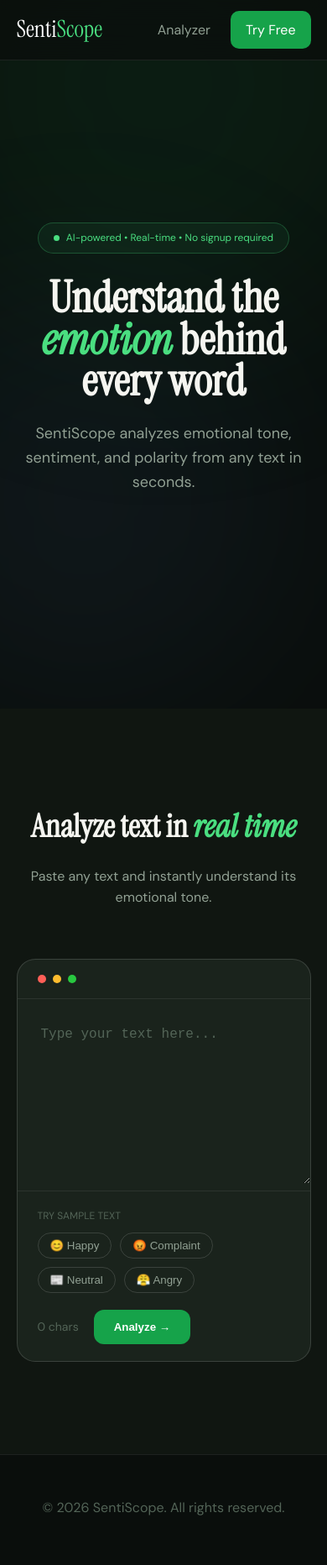
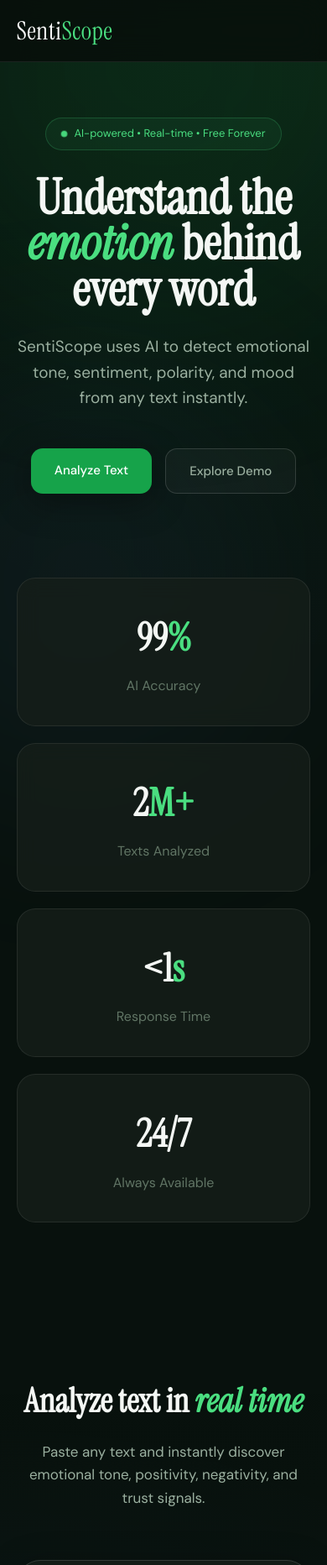
Before and after one commit to Satendra1030/Senti-Scope, a website: page Frontend/index.html in a window 390 px wide. Shown: the top 1864 px of the page at 84% size. Drawn offline with Linux system fonts and the light colour scheme.

```diff
--- a/Frontend/index.html
+++ b/Frontend/index.html
@@ -16,16 +16,16 @@
 
   <style>
     :root {
-      --bg: #0a0e0c;
-      --bg2: #101611;
-      --card: #1a231c;
+      --bg: #08110d;
+      --bg2: #0f1712;
+      --card: rgba(22, 30, 25, 0.9);
 
-      --border: rgba(255, 255, 255, .08);
-      --border2: rgba(255, 255, 255, .14);
+      --border: rgba(255, 255, 255, 0.08);
+      --border2: rgba(255, 255, 255, 0.14);
 
-      --text: #f5f5f0;
-      --text2: #91a093;
-      --text3: #536457;
+      --text: #f4f7f4;
+      --text2: #9bb0a0;
+      --text3: #617565;
 
       --green: #4ade80;
       --green2: #22c55e;
@@ -36,6 +36,9 @@
       --blue: #60a5fa;
       --purple: #a78bfa;
       --pink: #f472b6;
+
+      --shadow:
+        0 10px 40px rgba(0, 0, 0, .35);
     }
 
     * {
@@ -44,8 +47,20 @@
       box-sizing: border-box;
     }
 
+    html {
+      scroll-behavior: smooth;
+    }
+
     body {
-      background: var(--bg);
+      background:
+        radial-gradient(circle at top right,
+          rgba(34, 197, 94, .08),
+          transparent 30%),
+        radial-gradient(circle at bottom left,
+          rgba(96, 165, 250, .08),
+          transparent 35%),
+        var(--bg);
+
       color: var(--text);
       font-family: "DM Sans", sans-serif;
       overflow-x: hidden;
@@ -64,7 +79,7 @@
       width: 600px;
       height: 600px;
       background: rgba(34, 197, 94, .08);
-      top: -200px;
+      top: -220px;
       right: -100px;
     }
 
@@ -73,7 +88,7 @@
       height: 500px;
       background: rgba(96, 165, 250, .06);
       left: -150px;
-      bottom: 0;
+      bottom: -100px;
     }
 
     section {
@@ -83,9 +98,11 @@
     }
 
     .container {
-      width: min(1100px, 100%);
+      width: min(1150px, 100%);
       margin: auto;
     }
+
+    /* NAVBAR */
 
     nav {
       position: fixed;
@@ -94,15 +111,15 @@
       right: 0;
       z-index: 1000;
 
-      height: 72px;
+      height: 74px;
       padding: 0 5vw;
 
       display: flex;
       align-items: center;
       justify-content: space-between;
 
-      backdrop-filter: blur(16px);
-      background: rgba(10, 14, 12, .7);
+      backdrop-filter: blur(18px);
+      background: rgba(7, 11, 9, .72);
 
       border-bottom: 1px solid var(--border);
     }
@@ -111,7 +128,8 @@
       color: white;
       text-decoration: none;
       font-family: "Instrument Serif", serif;
-      font-size: 28px;
+      font-size: 30px;
+      letter-spacing: .5px;
     }
 
     .nav-logo em {
@@ -121,14 +139,15 @@
 
     .nav-links {
       display: flex;
-      gap: 24px;
+      gap: 22px;
       align-items: center;
     }
 
     .nav-links a {
       text-decoration: none;
       color: var(--text2);
-      transition: .2s;
+      transition: .25s;
+      font-size: 15px;
     }
 
     .nav-links a:hover {
@@ -140,14 +159,21 @@
       color: white !important;
       padding: 10px 18px;
       border-radius: 10px;
+      font-weight: 500;
     }
+
+    .nav-btn:hover {
+      background: var(--green2);
+    }
+
+    /* HERO */
 
     .hero {
       min-height: 100vh;
       display: flex;
       align-items: center;
       text-align: center;
-      padding-top: 120px;
+      padding-top: 140px;
     }
 
     .badge {
@@ -158,13 +184,13 @@
       padding: 8px 18px;
 
       border-radius: 999px;
-      border: 1px solid rgba(74, 222, 128, .25);
+      border: 1px solid rgba(74, 222, 128, .2);
 
       background: rgba(74, 222, 128, .06);
       color: var(--green);
 
-      font-size: 12px;
-      margin-bottom: 28px;
+      font-size: 13px;
+      margin-bottom: 30px;
     }
 
     .badge span {
@@ -172,13 +198,31 @@
       height: 7px;
       border-radius: 50%;
       background: var(--green);
+      animation: pulse 1.5s infinite;
+    }
+
+    @keyframes pulse {
+      0% {
+        opacity: .4;
+        transform: scale(.9);
+      }
+
+      50% {
+        opacity: 1;
+        transform: scale(1.1);
+      }
+
+      100% {
+        opacity: .4;
+        transform: scale(.9);
+      }
     }
 
     .hero h1 {
       font-family: "Instrument Serif", serif;
-      font-size: clamp(52px, 8vw, 110px);
-      line-height: .95;
-      margin-bottom: 24px;
+      font-size: clamp(58px, 8vw, 118px);
+      line-height: .94;
+      margin-bottom: 26px;
     }
 
     .hero h1 em {
@@ -187,14 +231,14 @@
     }
 
     .hero p {
-      max-width: 700px;
+      max-width: 720px;
       margin: auto;
       color: var(--text2);
-      font-size: 18px;
+      font-size: 19px;
     }
 
     .hero-actions {
-      margin-top: 40px;
+      margin-top: 44px;
       display: flex;
       justify-content: center;
       gap: 16px;
@@ -206,7 +250,7 @@
       cursor: pointer;
 
       padding: 14px 28px;
-      border-radius: 12px;
+      border-radius: 14px;
 
       text-decoration: none;
       font-size: 15px;
@@ -218,36 +262,54 @@
     .btn-primary {
       background: var(--green3);
       color: white;
+      box-shadow: var(--shadow);
     }
 
     .btn-primary:hover {
       background: var(--green2);
+      transform: translateY(-2px);
     }
 
     .btn-ghost {
       border: 1px solid var(--border2);
       color: var(--text2);
+      background: rgba(255, 255, 255, .03);
     }
+
+    .btn-ghost:hover {
+      color: white;
+      background: rgba(255, 255, 255, .06);
+    }
+
+    /* STATS */
 
     .stats {
       display: grid;
-      grid-template-columns: repeat(auto-fit, minmax(180px, 1fr));
+      grid-template-columns: repeat(auto-fit, minmax(190px, 1fr));
       gap: 20px;
-      margin-top: -80px;
+      margin-top: -70px;
     }
 
     .stat-card {
-      background: rgba(26, 35, 28, .7);
+      background: rgba(22, 30, 25, .8);
       border: 1px solid var(--border);
-      border-radius: 18px;
+      border-radius: 22px;
 
-      padding: 32px;
+      padding: 34px;
       text-align: center;
+
+      backdrop-filter: blur(12px);
+      transition: .25s;
+    }
+
+    .stat-card:hover {
+      transform: translateY(-6px);
+      border-color: rgba(74, 222, 128, .25);
     }
 
     .stat-card h3 {
       font-family: "Instrument Serif", serif;
-      font-size: 42px;
+      font-size: 46px;
     }
 
     .stat-card h3 em {
@@ -257,10 +319,15 @@
 
     .stat-card p {
       color: var(--text3);
+      margin-top: 8px;
     }
 
+    /* ANALYZER */
+
     #analyzer {
-      background: var(--bg2);
+      background: linear-gradient(to bottom,
+          transparent,
+          rgba(255, 255, 255, .015));
     }
 
     .section-head {
@@ -270,46 +337,52 @@
 
     .title {
       font-family: "Instrument Serif", serif;
-      font-size: clamp(38px, 5vw, 60px);
+      font-size: clamp(40px, 5vw, 64px);
       margin-bottom: 16px;
     }
 
     .title em {
       color: var(--green);
+      font-style: italic;
     }
 
     .subtitle {
-      max-width: 650px;
+      max-width: 680px;
       margin: auto;
       color: var(--text2);
+      font-size: 17px;
     }
 
     .analyzer-box {
       background: var(--card);
       border: 1px solid var(--border2);
-      border-radius: 22px;
+      border-radius: 28px;
       overflow: hidden;
-      max-width: 950px;
+      max-width: 980px;
       margin: auto;
+
+      backdrop-filter: blur(14px);
+      box-shadow: var(--shadow);
     }
 
     .analyzer-top {
       padding: 18px 24px;
       border-bottom: 1px solid var(--border);
+
       display: flex;
       align-items: center;
       gap: 8px;
     }
 
     .dot {
-      width: 10px;
-      height: 10px;
+      width: 11px;
+      height: 11px;
       border-radius: 50%;
     }
 
     textarea {
       width: 100%;
-      min-height: 220px;
+      min-height: 240px;
       border: none;
       outline: none;
       resize: vertical;
@@ -318,9 +391,9 @@
       color: white;
 
       font-size: 16px;
-      line-height: 1.8;
+      line-height: 1.9;
 
-      padding: 28px;
+      padding: 30px;
     }
 
     textarea::placeholder {
@@ -329,12 +402,12 @@
 
     .analyzer-footer {
       border-top: 1px solid var(--border);
-      padding: 20px 24px;
+      padding: 24px 28px;
 
       display: flex;
       justify-content: space-between;
       flex-wrap: wrap;
-      gap: 20px;
+      gap: 24px;
     }
 
     .samples {
@@ -349,15 +422,17 @@
       background: transparent;
       color: var(--text2);
 
-      padding: 7px 14px;
+      padding: 8px 14px;
       border-radius: 999px;
 
       cursor: pointer;
+      transition: .25s;
     }
 
     .pill:hover {
       background: #1d2a22;
       color: white;
+      transform: translateY(-2px);
     }
 
     .right-actions {
@@ -376,25 +451,67 @@
       background: var(--green3);
       color: white;
 
-      padding: 13px 24px;
-      border-radius: 12px;
+      padding: 14px 26px;
+      border-radius: 14px;
 
       cursor: pointer;
       font-weight: 600;
+
+      transition: .25s;
     }
 
     .analyze-btn:hover {
       background: var(--green2);
+      transform: translateY(-2px);
     }
+
+    .analyze-btn:disabled {
+      opacity: .6;
+      cursor: not-allowed;
+    }
+
+    /* RESULTS */
 
     .results {
       display: none;
       border-top: 1px solid var(--border);
-      padding: 28px;
+      padding: 30px;
+      animation: fadeIn .4s ease;
+    }
+
+    @keyframes fadeIn {
+      from {
+        opacity: 0;
+        transform: translateY(10px);
+      }
+
+      to {
+        opacity: 1;
+        transform: translateY(0);
+      }
     }
 
     .loading {
       color: var(--text2);
+      display: flex;
+      align-items: center;
+      gap: 12px;
+    }
+
+    .loading::before {
+      content: "";
+      width: 18px;
+      height: 18px;
+      border-radius: 50%;
+      border: 2px solid rgba(255, 255, 255, .2);
+      border-top-color: var(--green);
+      animation: spin .8s linear infinite;
+    }
+
+    @keyframes spin {
+      to {
+        transform: rotate(360deg);
+      }
     }
 
     .score-head {
@@ -402,12 +519,12 @@
       align-items: center;
       gap: 24px;
       flex-wrap: wrap;
-      margin-bottom: 30px;
+      margin-bottom: 34px;
     }
 
     .ring {
-      width: 100px;
-      height: 100px;
+      width: 110px;
+      height: 110px;
       border-radius: 50%;
       border: 2px solid;
 
@@ -418,32 +535,32 @@
     }
 
     .ring strong {
-      font-size: 28px;
+      font-size: 30px;
     }
 
     .tone {
-      font-size: 26px;
+      font-size: 28px;
       font-weight: bold;
       margin-bottom: 8px;
     }
 
     .desc {
       color: var(--text2);
-      max-width: 600px;
+      max-width: 620px;
     }
 
     .emotion-grid {
       display: grid;
-      grid-template-columns: repeat(auto-fit, minmax(180px, 1fr));
-      gap: 14px;
-      margin-bottom: 28px;
+      grid-template-columns: repeat(auto-fit, minmax(190px, 1fr));
+      gap: 16px;
+      margin-bottom: 30px;
     }
 
     .emotion-card {
       background: rgba(255, 255, 255, .03);
       border: 1px solid var(--border);
-      border-radius: 14px;
-      padding: 16px;
+      border-radius: 16px;
+      padding: 18px;
     }
 
     .emotion-top {
@@ -453,7 +570,7 @@
     }
 
     .bar {
-      height: 6px;
+      height: 7px;
       background: rgba(255, 255, 255, .08);
       border-radius: 999px;
       overflow: hidden;
@@ -462,6 +579,7 @@
     .fill {
       height: 100%;
       border-radius: 999px;
+      transition: width .4s ease;
     }
 
     .keywords {
@@ -471,17 +589,50 @@
     }
 
     .tag {
-      padding: 7px 14px;
+      padding: 8px 14px;
       border-radius: 999px;
       border: 1px solid;
       font-size: 13px;
+      backdrop-filter: blur(10px);
     }
 
     footer {
-      padding: 50px 5vw;
+      padding: 55px 5vw;
       border-top: 1px solid var(--border);
       text-align: center;
       color: var(--text3);
+      font-size: 14px;
+    }
+
+    /* MOBILE */
+
+    @media(max-width:768px) {
+
+      .nav-links {
+        display: none;
+      }
+
+      section {
+        padding: 90px 20px;
+      }
+
+      .hero {
+        min-height: auto;
+        padding-bottom: 100px;
+      }
+
+      .stats {
+        margin-top: 0;
+      }
+
+      .analyzer-footer {
+        flex-direction: column;
+      }
+
+      .right-actions {
+        width: 100%;
+        justify-content: space-between;
+      }
     }
   </style>
 </head>
@@ -491,23 +642,33 @@
   <div class="orb orb1"></div>
   <div class="orb orb2"></div>
 
+  <!-- NAVBAR -->
+
   <nav>
+
     <a href="#" class="nav-logo">
       Senti<em>Scope</em>
     </a>
 
     <div class="nav-links">
       <a href="#analyzer">Analyzer</a>
-      <a href="#analyzer" class="nav-btn">Try Free</a>
+
+      <a href="#analyzer" class="nav-btn">
+        Try Free
+      </a>
     </div>
+
   </nav>
 
+  <!-- HERO -->
+
   <section class="hero">
+
     <div class="container">
 
       <div class="badge">
         <span></span>
-        AI-powered • Real-time • No signup required
+        AI-powered • Real-time • Free Forever
       </div>
 
       <h1>
@@ -517,25 +678,77 @@
       </h1>
 
       <p>
-        SentiScope analyzes emotional tone, sentiment,
-        and polarity from any text in seconds.
+        SentiScope uses AI to detect emotional tone,
+        sentiment, polarity, and mood from any text instantly.
       </p>
 
+      <div class="hero-actions">
+
+        <a href="#analyzer" class="btn btn-primary">
+          Analyze Text
+        </a>
+
+        <a href="#analyzer" class="btn btn-ghost">
+          Explore Demo
+        </a>
+
+      </div>
+
     </div>
+
   </section>
+
+  <!-- STATS -->
+
+  <section style="padding-top:0">
+
+    <div class="container">
+
+      <div class="stats">
+
+        <div class="stat-card">
+          <h3>99<em>%</em></h3>
+          <p>AI Accuracy</p>
+        </div>
+
+        <div class="stat-card">
+          <h3>2<em>M+</em></h3>
+          <p>Texts Analyzed</p>
+        </div>
+
+        <div class="stat-card">
+          <h3>&lt;1<em>s</em></h3>
+          <p>Response Time</p>
+        </div>
+
+        <div class="stat-card">
+          <h3>24/7</h3>
+          <p>Always Available</p>
+        </div>
+
+      </div>
+
+    </div>
+
+  </section>
+
+  <!-- ANALYZER -->
 
   <section id="analyzer">
 
     <div class="container">
 
       <div class="section-head">
+
         <h2 class="title">
           Analyze text in <em>real time</em>
         </h2>
 
         <p class="subtitle">
-          Paste any text and instantly understand its emotional tone.
+          Paste any text and instantly discover
+          emotional tone, positivity, negativity, and trust signals.
         </p>
+
       </div>
 
       <div class="analyzer-box">
@@ -546,12 +759,18 @@
           <div class="dot" style="background:#28c840"></div>
         </div>
 
-        <textarea id="text" placeholder="Type your text here..."></textarea>
+        <textarea id="text" placeholder="Type or paste your text here..."></textarea>
 
         <div class="analyzer-footer">
 
           <div>
-            <div style="color:var(--text3);font-size:12px;margin-bottom:10px">
+
+            <div style="
+              color:var(--text3);
+              font-size:12px;
+              margin-bottom:10px;
+              letter-spacing:1px;
+            ">
               TRY SAMPLE TEXT
             </div>
 
@@ -574,6 +793,7 @@
               </button>
 
             </div>
+
           </div>
 
           <div class="right-actions">
@@ -582,7 +802,7 @@
               <span id="charCount">0</span> chars
             </div>
 
-            <button class="analyze-btn" onclick="runAnalysis()">
+            <button class="analyze-btn" id="analyzeBtn" onclick="runAnalysis()">
               Analyze →
             </button>
 
@@ -598,33 +818,57 @@
 
   </section>
 
+  <!-- FOOTER -->
+
   <footer>
-    © 2026 SentiScope. All rights reserved.
+    © 2026 SentiScope — AI Sentiment Analysis Platform
   </footer>
 
   <script>
+
+    /* =========================
+       BACKEND URL
+    ========================== */
 
     const API_URL = "https://sentiscope-backend.onrender.com";
 
     const textarea = document.getElementById("text");
     const charCount = document.getElementById("charCount");
     const results = document.getElementById("results");
+    const analyzeBtn = document.getElementById("analyzeBtn");
+
+    /* SAMPLE TEXTS */
 
     const samples = [
+
       "I absolutely loved this product! Amazing quality and great support.",
+
       "Terrible experience. Waste of money and horrible support.",
+
       "The committee announced the report will be released next month.",
+
       "I am frustrated with the service and long waiting times."
+
     ];
+
+    /* CHARACTER COUNT */
 
     textarea.addEventListener("input", () => {
       charCount.textContent = textarea.value.length;
     });
 
+    /* LOAD SAMPLE */
+
     function loadSample(index) {
+
       textarea.value = samples[index];
+
       charCount.textContent = textarea.value.length;
+
+      textarea.focus();
     }
+
+    /* EMOTION COLORS */
 
     function getEmotionColor(name) {
 
@@ -639,6 +883,8 @@
 
       return colors[name] || "#94a3b8";
     }
+
+    /* RESULT THEMES */
 
     function getTheme(score) {
 
@@ -681,32 +927,43 @@
       };
     }
 
+    /* MAIN ANALYSIS */
+
     async function runAnalysis() {
 
       const text = textarea.value.trim();
 
       if (!text) {
-        alert("Please enter some text.");
+
+        alert("Please enter some text first.");
+
         return;
       }
+
+      analyzeBtn.disabled = true;
 
       results.style.display = "block";
 
       results.innerHTML = `
         <div class="loading">
-          Analyzing emotional tone...
+          AI is analyzing emotional tone...
         </div>
       `;
 
       try {
 
         const response = await fetch(`${API_URL}/analyze`, {
+
           method: "POST",
+
           mode: "cors",
+
           headers: {
             "Content-Type": "application/json"
           },
+
           body: JSON.stringify({ text })
+
         });
 
         if (!response.ok) {
@@ -722,12 +979,20 @@
         console.error(error);
 
         results.innerHTML = `
-          <div style="color:var(--red)">
-            Analysis failed. Backend may be offline.
+          <div style="
+            color:var(--red);
+            font-weight:600;
+          ">
+            ❌ Analysis failed.
+            Backend may be offline or waking up.
           </div>
         `;
       }
+
+      analyzeBtn.disabled = false;
     }
+
+    /* RENDER RESULTS */
 
     function renderResults(data) {
 
@@ -746,6 +1011,7 @@
               border-color:${theme.border};
             "
           >
+
             <strong style="color:${theme.fg}">
               ${data.score > 0 ? "+" : ""}${data.score}
             </strong>
@@ -753,6 +1019,7 @@
             <span style="color:${theme.fg}">
               score
             </span>
+
           </div>
 
           <div>
```
